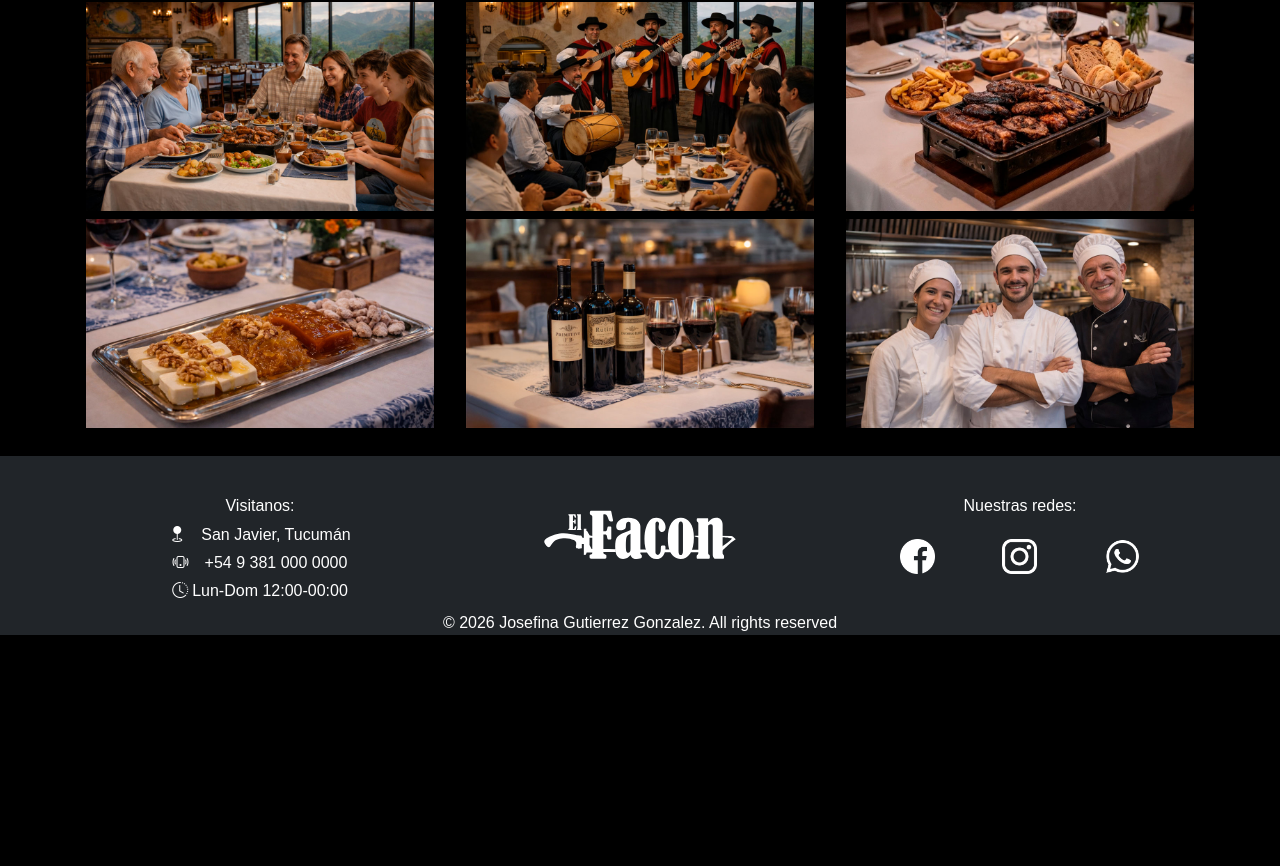
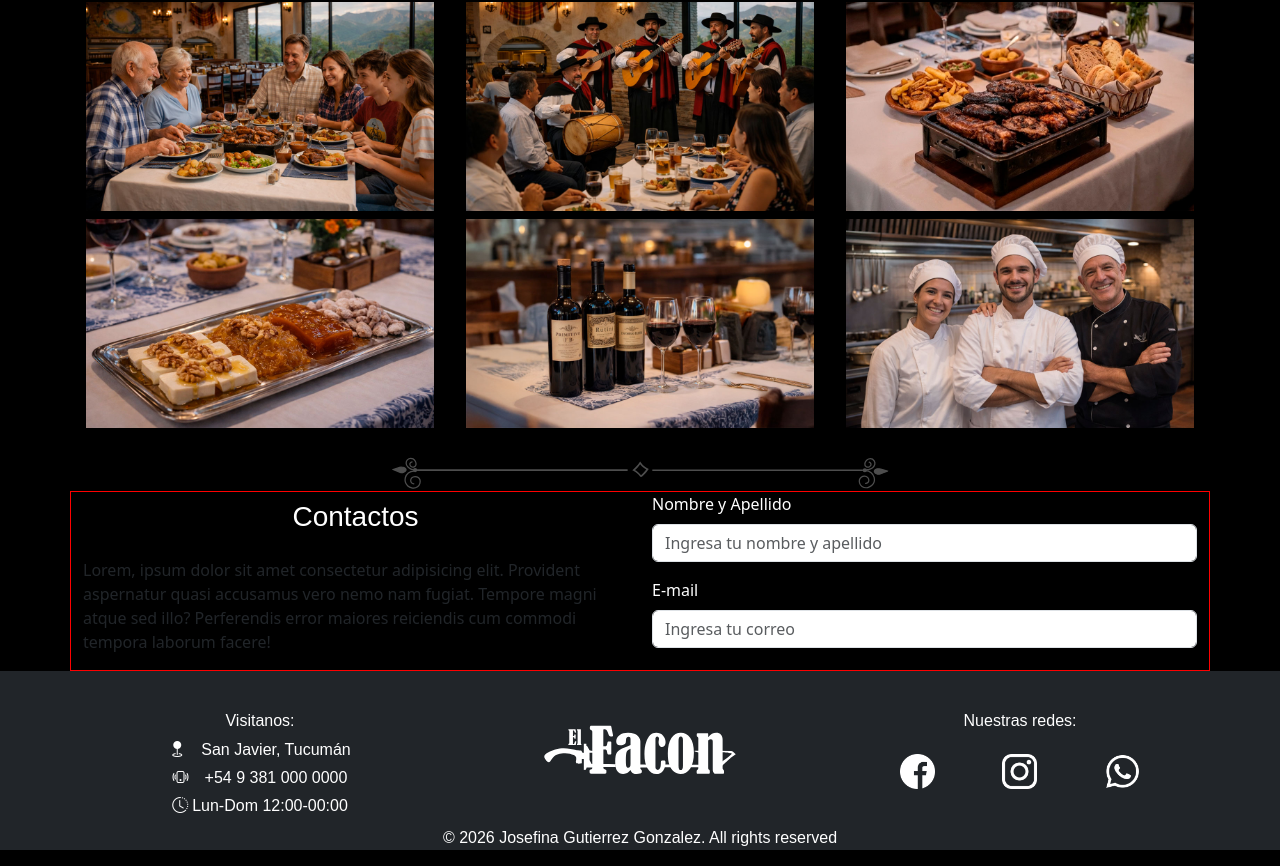
Before and after one commit to Jogutgon/el-facon-frontend, a React (Vite) app: page / in a window 1280 px wide. Shown: the part 927-1793 px from the top of the page. Before the commit the page ends 1578 px from the top, so only its background shows below. Built offline with nearby package versions, Linux system fonts and the light colour scheme.

Commit message:
Add: structure, form and tex to the section

```diff
--- a/src/components/ContactSection.jsx
+++ b/src/components/ContactSection.jsx
@@ -1,10 +1,36 @@
 import React from 'react'
+import { Col, Container, Form, Row } from 'react-bootstrap'
+import separator from '../assets/icons/sep.svg'
 
 function ContactSection() {
   return (
-    <div>
+    <section id='contacto'>
+      <img className='sep-icn mt-4 d-block mx-auto' src={separator} alt="separator" />
 
-    </div>
+      <Container className='caja'>
+        <Row>
+          <Col>
+            <h3 className='fira-sans-thin text-center pt-2 pb-3'>Contactos </h3>
+            <p>Lorem, ipsum dolor sit amet consectetur adipisicing elit.
+              Provident aspernatur quasi accusamus vero nemo nam fugiat.
+              Tempore magni atque sed illo? Perferendis error maiores reiciendis
+              cum commodi tempora laborum facere!</p>
+          </Col>
+          <Col>
+            <Form>
+              <Form.Group className="mb-3" controlId="formGroupName">
+                <Form.Label className='text-white'>Nombre y Apellido</Form.Label>
+                <Form.Control type="text" placeholder="Ingresa tu nombre y apellido" />
+              </Form.Group>
+              <Form.Group className="mb-3" controlId="formGroupEmail">
+                <Form.Label className='text-white'>E-mail</Form.Label>
+                <Form.Control type="email" placeholder="Ingresa tu correo" />
+              </Form.Group>
+            </Form>
+          </Col>
+        </Row>
+      </Container>
+    </section>
   )
 }
 
```
